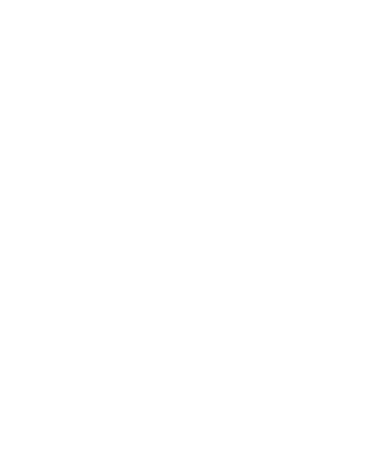
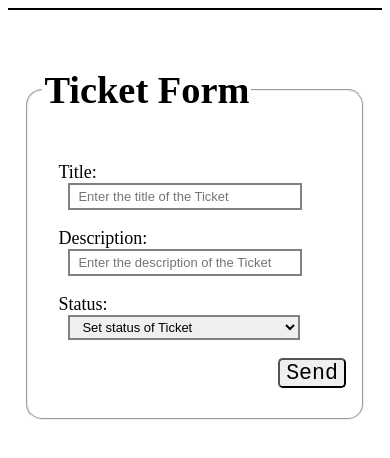
Before and after one commit to NarsimhaReddyKK/Ticketing_System, a React app: page / in a window 390 px wide. Shown: the top 458 px of the page. Built offline with nearby package versions, Linux system fonts and the light colour scheme; the HTML template or start-up script is replaced by a standard one.

Commit message:
Made form Responsive

```diff
--- a/src/App.tsx
+++ b/src/App.tsx
@@ -1,9 +1,11 @@
 import './App.css'
+import { Ticket_Form } from './Components/Ticket_Form'
 
 function App() {
 
   return (
     <>
+      <Ticket_Form/>
     </>
   )
 }
--- a/src/Components/Ticket_Form.tsx
+++ b/src/Components/Ticket_Form.tsx
@@ -8,7 +8,7 @@
 
     const send =(e:any):void=>{
         e.preventDefault();
-        console.log([title, desc, status]);
+        console.log([title, desc, status, new Date()]);
     }
 
   return (
@@ -21,7 +21,7 @@
                     <input className="form__input" value={title} onChange={(e)=>{setTitle(e.target.value)}} type="text" placeholder="Enter the title of the Ticket"/>
                 </p>
                 <p className="form__p">
-                    <label className="form_label" htmlFor="desc">Description: </label>
+                    <label className="form__label" htmlFor="desc">Description: </label>
                     <input type="text" className="form__input" value={desc} onChange={(e)=>{setDesc(e.target.value)}} placeholder="Enter the description of the Ticket"/>
                 </p>
                 <p className="form__p">
--- a/src/Components/styles/Ticket_Form.css
+++ b/src/Components/styles/Ticket_Form.css
@@ -6,6 +6,7 @@
 }
 
 .form{
+    font-size: larger;
     max-width: 800px;
     padding: 1rem;
     display: flex;
@@ -21,16 +22,15 @@
 
 .form__p{
     padding-left: 1rem;
-    width: 70%;
-    display: flex;
-    justify-content: space-between;
+    width: 90%;
     font-family: cursive;
     font-size: large;
     max-width: 600px;
+    display: block;
 }
 
 .form__input, .form__input-select{
-    width: 70%;
+    width: 80%;
     height: 1.3rem;
     font-size: small;
     border: 2px solid gray;
@@ -59,3 +59,10 @@
     background-color: black;
     color: white;
 }
+
+@media screen and (min-width: 468px) {
+    .form__p{
+        display: flex;
+        justify-content: space-between;
+    }
+}
```
